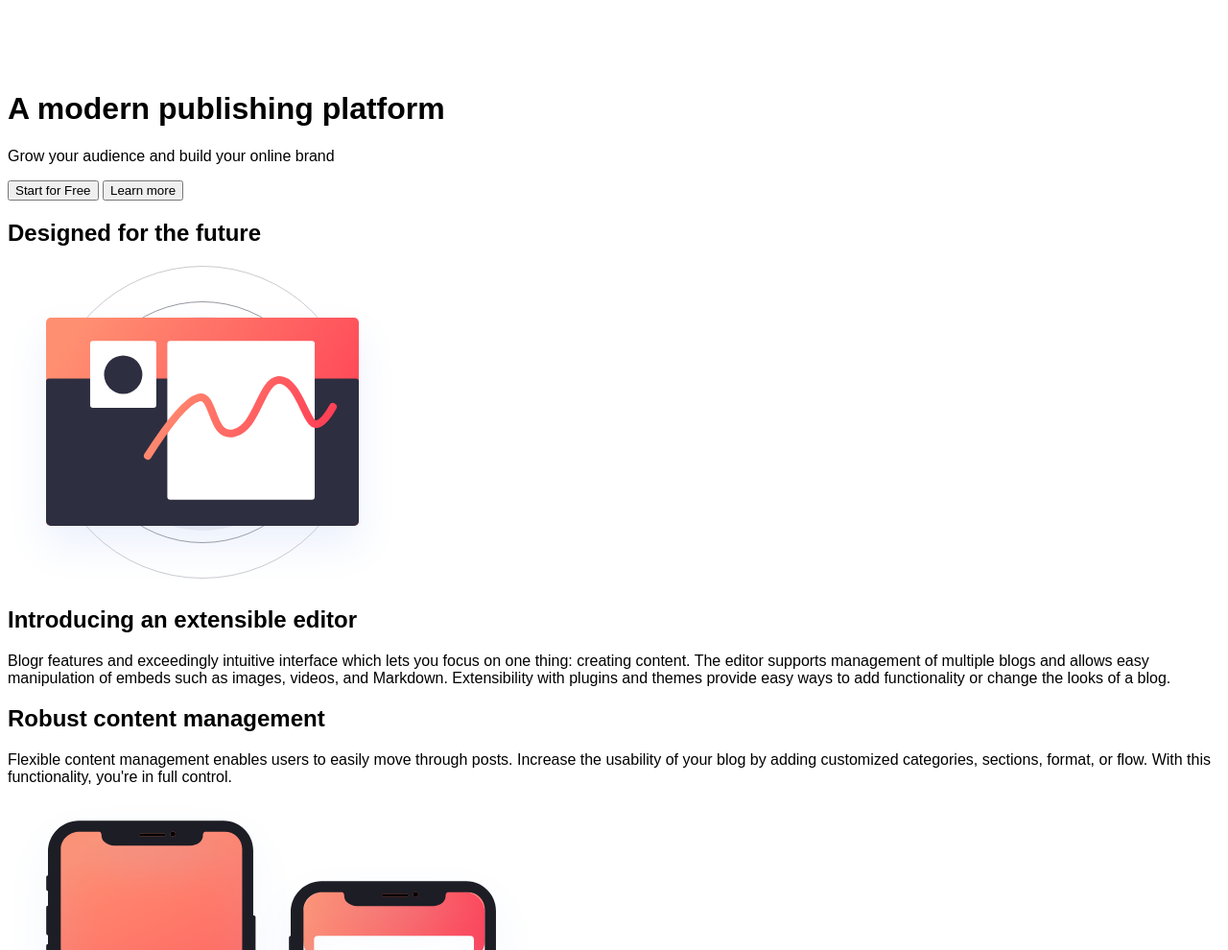
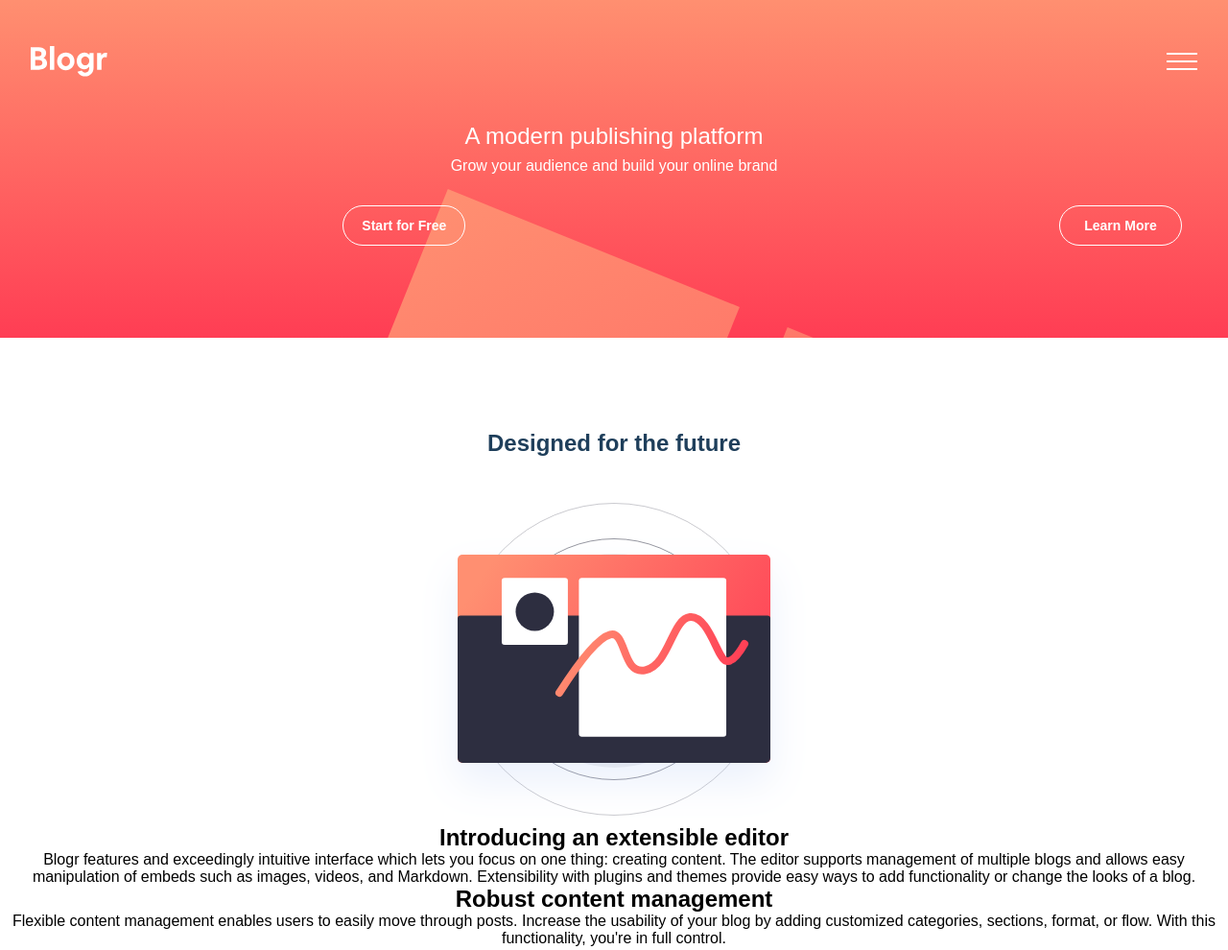
Before and after one commit to Opabby/blog-landing-page, a plain HTML site: page index.html in a window 1280 px wide. Shown: the top 990 px of the page at 96% size. Drawn offline with Linux system fonts and the light colour scheme.

Commit message:
Unfinished header

```diff
--- a/css/cabecalho.css
+++ b/css/cabecalho.css
@@ -1,6 +1,64 @@
-@media screen and (width: 375px){
-    .cabecalho {
-        height: 50rem;
-        background-image: linear-gradient(var(--gradient1), var(--gradient2));
-    }
+.cabecalho{
+    height: auto;
+    width: 100%;
+    display: flex;
+    flex-direction: column;
+    background: url(/images/bg-pattern-intro-mobile.svg), linear-gradient(var(--glightred), var(--gdarkred));
 }
+
+.cabecalho__header{
+    margin: 3rem 2rem;
+    display: flex;
+    justify-content: space-between;
+    align-items: center;
+}
+
+.cabecalho__logo--img{
+    width: 5rem;
+}
+
+.cabecalho__textos{
+    margin: 2rem 3rem;
+    display: flex;
+    flex-direction: column;
+    text-align: center;
+    color: var(--white-text);
+}
+
+.cabecalho__textos--titulo{
+    font-weight: 300;
+    margin-bottom: .5rem;
+}
+
+.cabecalho__textos--description{
+    margin-top: .5rem;
+}
+
+.cabecalho__buttons{
+    margin: 2rem 3rem;
+    margin-bottom: 6rem;
+    display: flex;
+    justify-content: space-between;
+}
+
+.cabecalho__buttons--start{
+    padding: .75rem 1rem;
+    border-radius: 25px;
+    width: 8rem;
+    background: transparent;
+    border: 1px solid var(--white-text);
+    color: var(--white-text);
+    font-weight: 600;
+    font-size: 14px;
+}
+
+.cabecalho__buttons--learn{
+    padding: .75rem 1rem;
+    border-radius: 25px;
+    width: 8rem;
+    background: transparent;
+    border: 1px solid var(--white-text);
+    color: var(--white-text);
+    font-weight: 600;
+    font-size: 14px;
+}
--- /dev/null
+++ b/css/conteudo.css
@@ -0,0 +1,22 @@
+.conteudo{
+    width: 100%;
+    height: auto;
+    display: flex;
+    flex-direction: column;
+    align-items: center;
+    text-align: center;
+}
+
+.editor{
+    margin: 3rem 0;
+}
+
+.editor__title{
+    margin: 3rem 0;
+    color: var(--very-dark-blue)
+}
+
+.editor__illustration{
+    width: 100%;
+    height: auto;
+}
--- /dev/null
+++ b/css/reset.css
@@ -0,0 +1,23 @@
+* {
+    margin: 0;
+    padding: 0;
+    box-sizing: border-box;
+}
+
+a {
+    text-decoration: none;
+}
+
+ul, li {
+    list-style: none;
+    margin: 0;
+    padding: 0;
+}
+
+h1, h2, h3, h4, h5, h6 {
+    margin: 0;
+}
+
+a:hover, button:hover {
+    cursor: pointer;
+}
--- a/css/style.css
+++ b/css/style.css
@@ -9,8 +9,8 @@
     --very-dark-grayish-blue: hsl(207, 13%, 34%);
     --very-dark-black-blue: hsl(240, 10%, 16%);
 
-    --gradient1: hsl(13, 100%, 72%);
-    --gradient2: hsl(353, 100%, 62%);
+    --glightred: hsl(13, 100%, 72%);
+    --gdarkred: hsl(353, 100%, 62%);
 
     --very-dark-gray-blue: hsl(237, 17%, 21%);
     --very-dark-desaturated-blue: hsl(237, 23%, 32%);
@@ -28,6 +28,7 @@
 body {
     font-size: 16px;
     font-family: var(--overpass);
+    width: 100%;
 }
 
 footer {
--- a/index.html
+++ b/index.html
@@ -4,18 +4,19 @@
     <meta charset="UTF-8">
     <meta name="viewport" content="width=device-width, initial-scale=1.0">
     <title>Home | Blogr</title>
+    <link rel="stylesheet" href="./css/reset.css">
     <link rel="stylesheet" href="./css/style.css">
     <link rel="stylesheet" href="./css/cabecalho.css">
+    <link rel="stylesheet" href="./css/conteudo.css">
   </head>
   <body>
     <header class="cabecalho">
-      <div class="cabecalho__logo">
+      <section class="cabecalho__background--img">
+        <div class="cabecalho__header">
             <img class="cabecalho__logo--img" src="./images/logo.svg">
-      </div>
-      <div class="cabecalho__menu">
             <img class="cabecalho__menu--icon" src="./images/icon-hamburger.svg">
         </div>
-      <div cabecalho__textos>
+        <div class="cabecalho__textos">
           <h1 class="cabecalho__textos--titulo">A modern publishing platform</h1>
           <p class="cabecalho__textos--definition">Grow your audience and build your online brand</p>
         </div>
@@ -23,8 +24,9 @@
           <label></label>
           <button class="cabecalho__buttons--start">Start for Free</button>
           <label></label>
-        <button class="cabecalho__buttons--learn">Learn more</button>
+          <button class="cabecalho__buttons--learn">Learn More</button>
         </div>
+      </section>
     </header>
     <main class="conteudo">
       <section class="editor">
@@ -44,7 +46,6 @@
       <section class="sobre">
         <div class="sobre__azul">
           <img class="sobre__card--cellimg" src="./images/illustration-phones.svg">
-          <img class="sobre__card--circ" src="./images/bg-pattern-circles.svg">
           <h1 class="sobre__card--title">State of the Art Infrastructure</h1>
           <p class="sobre__card--text">With reliability and speed in mind, worldwide data centers provide the backbone for ultra-fast connectivity. This ensures your site will load instantly, no matter where your readers are, keeping your site competitive.</p>
         </div>
```
Also changed, not shown: 1 other file. Lines whose indentation alone changed are shown as unchanged.
